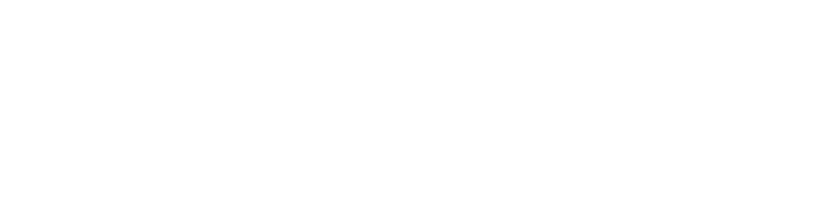
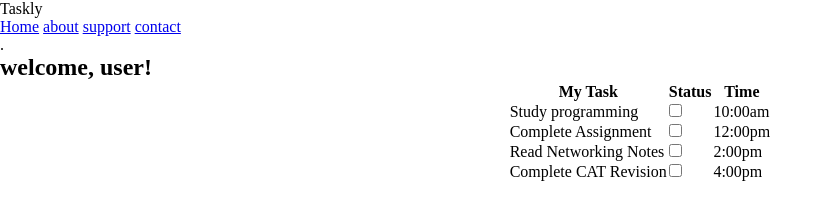
Before and after one commit to samuel-proxy/taskly, a plain HTML site: page index.html in a window 1280 px wide. Shown: the whole page, without its empty margins (0-832 px from the left). Drawn offline with Linux system fonts and the light colour scheme.

Commit message:
Made the skeleton layout

```diff
--- a/css/style.css
+++ b/css/style.css
@@ -0,0 +1,6 @@
+*{
+    box-sizing: border-box;
+    padding: 0;
+    margin: 0 auto;
+}
+body{}
--- a/index.html
+++ b/index.html
@@ -4,8 +4,55 @@
     <meta charset="UTF-8">
     <meta name="viewport" content="width=device-width, initial-scale=1.0">
     <title>Taskly</title>
+    <link rel="stylesheet" href="css/style.css">
 </head>
 <body>
+    <header>
+        <div class="logo">Taskly</div>
+    <nav>
+        <a href="index.html">Home</a>
+        <a href="about.html">about</a>
+
+  <a href="support.html">support</a>
+<a href="contact.html">contact</a>
+</nav>.
+</header>
+   <section class="welcome">
+    <h2>welcome, user!</h2>
+   </section>
+
+   <main>
+        <table>
+            <thead>
+        <th>My Task</th>
+        <th>Status</th>
+        <th>Time</th>
+        </thead>
+    <tbody>
+        <tr>
+        <td>Study programming</td>
+        <td><input type="checkbox"></td>
+        <td>10:00am</td>
+        </tr>
+        <tr>
+        <td>Complete Assignment</td>
+        <td><input type="checkbox"></td>
+        <td>12:00pm</td>
+        </tr>
+        <tr>
+        <td>Read Networking Notes</td>
+        <td><input type="checkbox"></td>
+        <td>2:00pm</td>
+        </tr>
+        <tr>
+        <td>Complete CAT Revision</td>
+        <td><input type="checkbox"></td>
+        <td>4:00pm</td>
+        </tr>
+    </tbody>
+
+
+ </table>
 
 </body>
 </html>
```
